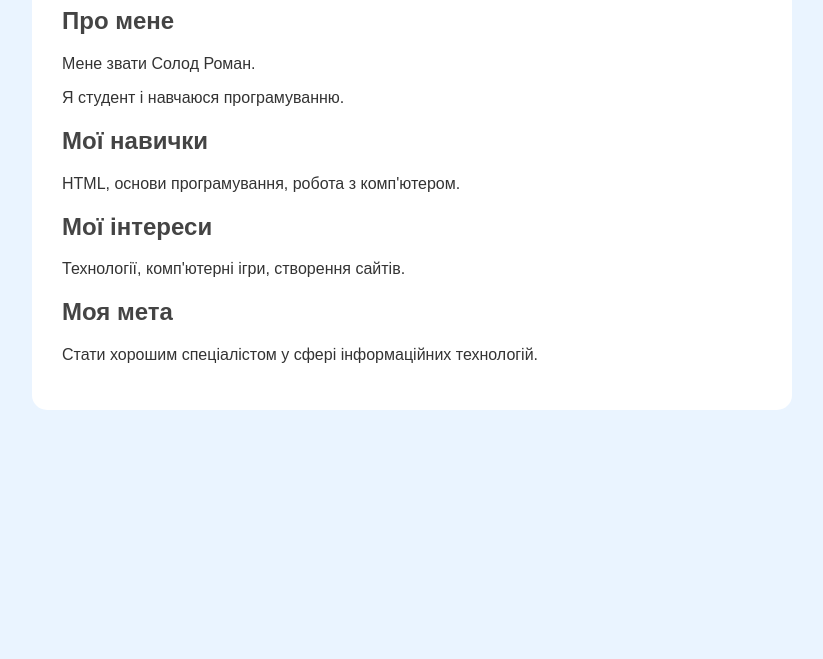
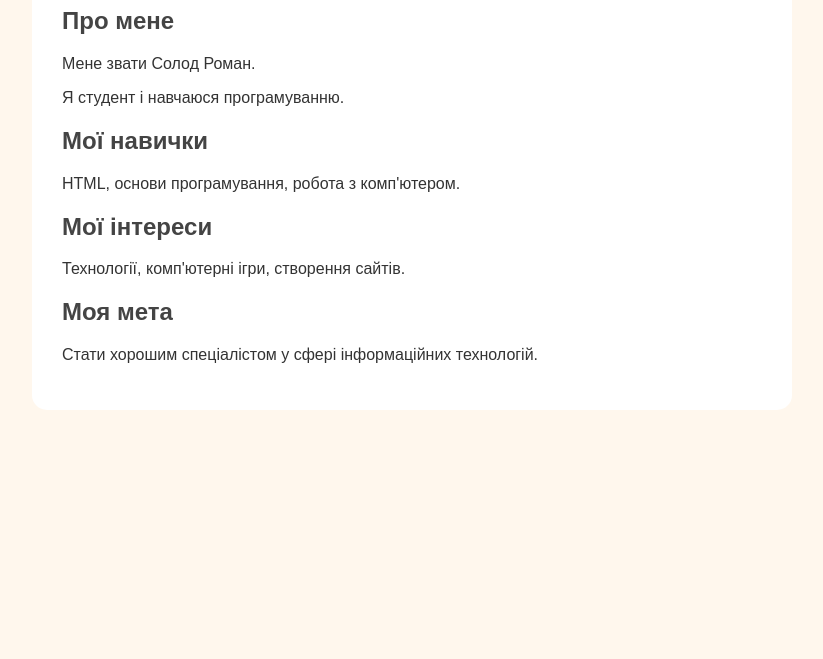
Before and after one commit to cooluser2v0/my-resume, a plain HTML site: page index.html in a window 1280 px wide. Shown: the part 141-800 px from the top of the page, without its empty margins (228-1051 px from the left). Drawn offline with Linux system fonts and the light colour scheme.

Commit message:
Update index.html
Зміна кольору фону

```diff
--- a/index.html
+++ b/index.html
@@ -7,7 +7,7 @@
     <style>
         body {
             font-family: Arial, sans-serif;
-            background: #eaf4ff;
+            background: #fff7ed;
             padding: 30px;
             color: #333;
         }
```
